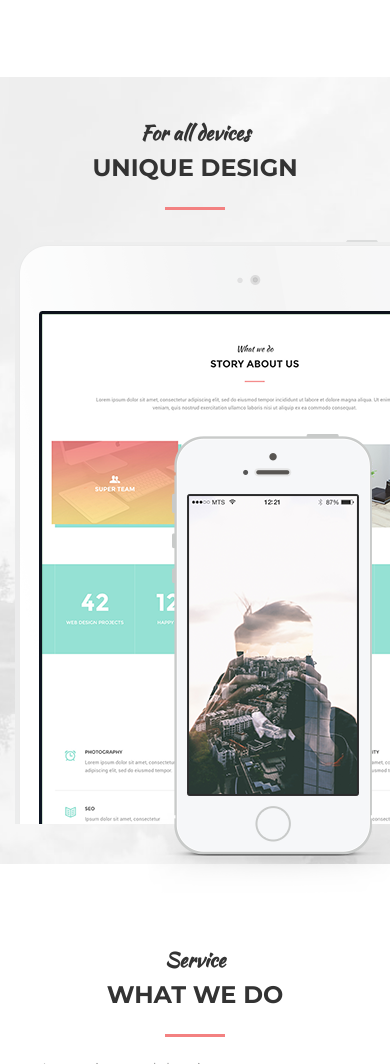
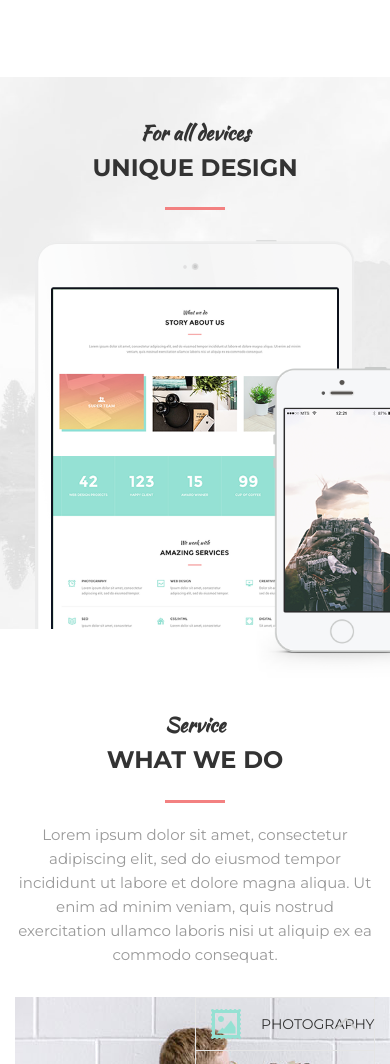
Before and after one commit to Grigori555/Mogo, a plain HTML site: page index.html in a window 390 px wide. Shown: the part 3721-4785 px from the top of the page. Drawn offline with Linux system fonts and the light colour scheme; files whose address does not match are found by name.

Commit message:
add media@ for devices

```diff
--- a/assets/css/style.css
+++ b/assets/css/style.css
@@ -568,6 +568,8 @@ vertical-align: middle;
 .devices__item{
 
     display:block;
+    max-width: 100%;
+    height:auto;
 }
 
 .devices__item--iphone{
@@ -1452,6 +1454,10 @@ max-width:380px;
     padding:40px 0;
 }
 
+.section--devices{
+    padding-bottom:0;
+}
+
    /*Slider*/
    .slider__text{
        display:none
@@ -1551,4 +1557,18 @@ max-width:380px;
 
 
 
-}
+        /*Devices*/
+
+        .devices{
+            max-width:320px;
+        }
+
+        .devices__item--iphone{
+            width:180px;
+            bottom:-50px;
+            right:-80px;
+        }
+
+
+
+}
```
